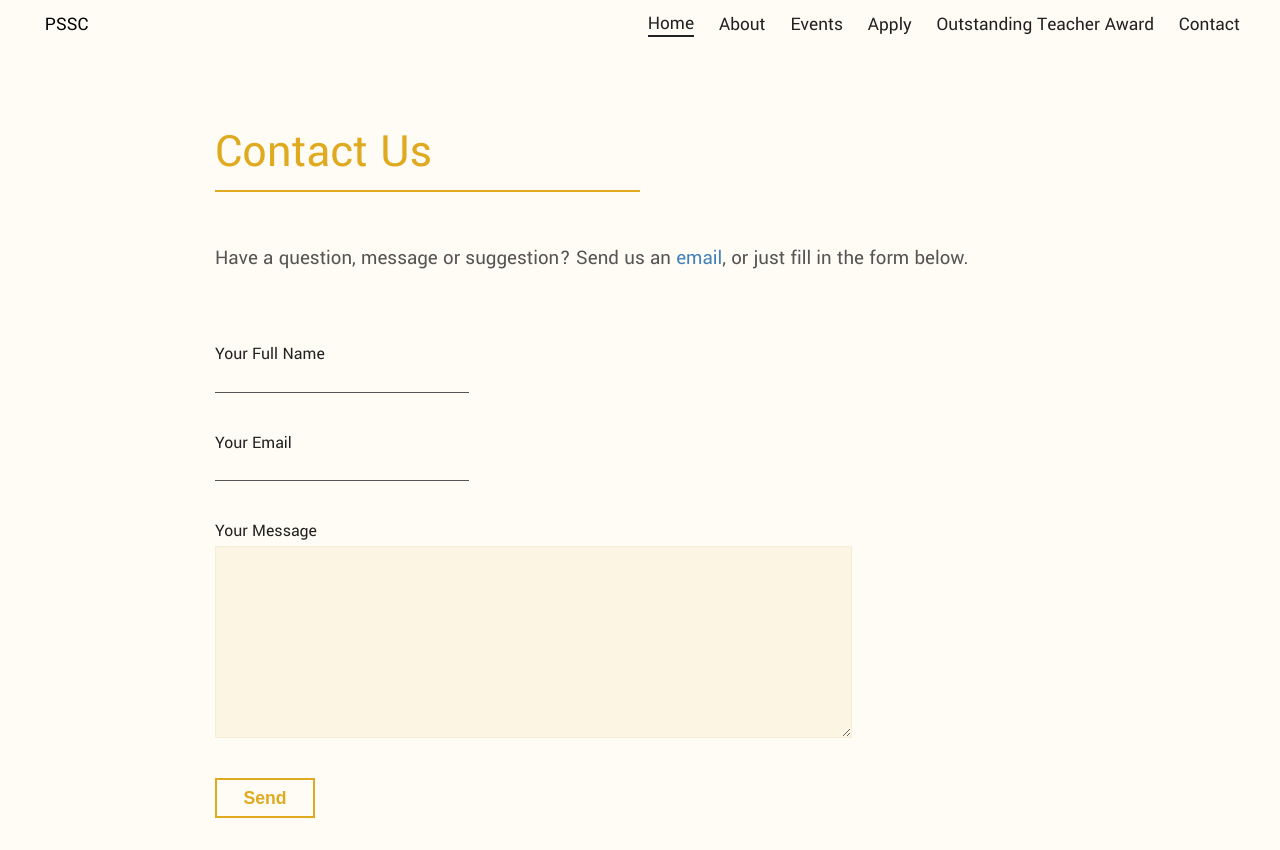
After one commit to Purdue-Science-Student-Council/website, a PHP site: page /contact.php in a window 1280 px wide. The commit adds this page. Run offline with PHP 8.4, Linux system fonts and the light colour scheme.

Commit message:
contact form done

```diff
--- a/about.php
+++ b/about.php
@@ -24,7 +24,6 @@
             </p>
 
         </div>
-        <div style="height: 100vh"></div>
         <script src="js/council.js"></script>
     </main>
 <?php include("partials/footer.php") ?>
--- /dev/null
+++ b/contact.php
@@ -0,0 +1,39 @@
+<?php include("partials/header.php") ?>
+    <main class="main-container">
+        <div class="page">
+
+            <h1 class="page-title">Contact Us</h1>
+            <hr class="page-divider">
+
+            <p class="page-text">
+                Have a question, message or suggestion? Send us an
+                <a class="page-text-a" href="mailto:purduesciencecouncil@gmail.com">email</a>, or just fill in the form below.
+            </p>
+
+            <div class="page-contact">
+                <!-- action script located in webmaster folder in google drive -->
+                <form id="gform" class="page-contact-form" method="POST" action="https://script.google.com/macros/s/AKfycbwuvyEbykPGCRRhwEhtuGiTZ7MbZIB1N7oR2bpLzic3qopkVnE/exec">
+                    <div class="page-contact-form-element">
+                        <label for="first_name" class="page-contact-form-element-label"> Your Full Name </label>
+                        <input id="full_name" type="text" name="fullName" class="page-contact-form-element-input">
+                    </div>
+
+                    <div class="page-contact-form-element">
+                        <label for="email" data-error="please enter an email" data-success="" class="page-contact-form-element-label">Your Email</label>
+                        <input id="email" type="email" name="email" class="page-contact-form-element-input">
+                    </div>
+
+                    <div class="page-contact-form-element">
+                        <label for="textarea1"  class="page-contact-form-element-label">Your Message</label>
+                        <textarea id="textarea1" name="message" class="page-contact-form-element-textarea"></textarea>
+                    </div>
+
+                    <div class="page-contact-form-element">
+                        <button type="submit" name="action" class="page-contact-form-element-button">Send</button>
+                    </div>
+                </form>
+            </div>
+        </div>
+        <script src="js/landing.js"></script>
+    </main>
+<?php include("partials/footer.php") ?>
--- a/styles/css/main.css
+++ b/styles/css/main.css
@@ -409,6 +409,7 @@ template {
   --gold-color: #e0aa20;
   --gray-color: #555555;
   --bg-color: #fffcf6;
+  --slightly-darker-bg-color: #fcf5e3;
   --nav-height: 50px; }
 
 /*---------------------------------------------*/
@@ -435,7 +436,7 @@ ul {
 .page {
   width: 850px;
   margin: 0 auto;
-  padding-top: 50px; }
+  padding-top: 75px; }
   .page-title {
     font-size: 3rem;
     font-weight: 500;
@@ -453,11 +454,21 @@ ul {
     line-height: 1.95rem;
     text-align: justify;
     color: var(--gray-color); }
+    .page-text-a {
+      text-decoration: none;
+      color: #4382b8; }
+      .page-text-a:hover, .page-text-a:focus {
+        color: #0a599c;
+        transition: all 0.3s ease-out; }
+      .page-text-a:active {
+        color: var(--gold-color); }
 
 @media screen and (max-width: 950px) {
   .page {
     width: 90%;
-    margin: 0 auto; } }
+    margin: 0 auto; }
+    .page-divider {
+      width: 90%; } }
 
 .nav {
   display: flex;
@@ -610,6 +621,10 @@ ul {
     font-size: 1.3rem;
     margin: 0; }
 
+@media screen and (max-width: 950px) {
+  .masthead {
+    height: auto; } }
+
 .page-council {
   width: 90%;
   margin: 0 auto;
@@ -667,13 +682,65 @@ ul {
   .page-table-td {
     padding: 10px; }
 
-.page-text-a {
-  text-decoration: none;
-  color: #4382b8; }
-  .page-text-a:hover, .page-text-a:focus {
-    color: #0a599c;
-    transition: all 0.3s ease-out; }
-  .page-text-a:active {
-    color: var(--gold-color); }
+.page-contact {
+  padding-top: 10px;
+  font-size: 1.1rem; }
+  .page-contact-form {
+    color: var(--dark-color); }
+    .page-contact-form-element {
+      display: block;
+      margin: 40px 0; }
+      .page-contact-form-element:focus-within {
+        color: var(--gold-color);
+        transition: all 0.2s ease-in; }
+      .page-contact-form-element-input {
+        display: block;
+        background: transparent;
+        border: none;
+        border-bottom: 1px solid var(--gray-color);
+        width: 250px; }
+        .page-contact-form-element-input:focus {
+          border-color: var(--gold-color);
+          border-width: 2px;
+          transition: all 0.2s ease-in;
+          color: var(--gray-color); }
+      .page-contact-form-element-label {
+        display: block;
+        margin: 5px 0; }
+      .page-contact-form-element-textarea {
+        display: block;
+        background: var(--slightly-darker-bg-color);
+        border: 1px solid #f7edd4;
+        width: 70%;
+        height: 150px;
+        color: var(--gray-color);
+        font-size: .9rem;
+        line-height: 1.3rem;
+        padding: 20px; }
+        .page-contact-form-element-textarea:focus {
+          border-color: var(--gold-color);
+          border-width: 2px;
+          transition: all 0.2s ease-in; }
+      .page-contact-form-element-button {
+        cursor: pointer;
+        display: block;
+        border: 2px solid var(--gold-color);
+        background: transparent;
+        color: var(--gold-color);
+        font-weight: bold;
+        width: 100px;
+        height: 40px; }
+        .page-contact-form-element-button:hover, .page-contact-form-element-button:focus {
+          background: var(--gold-color);
+          color: var(--bg-color);
+          transition: all 0.3s ease-in; }
+        .page-contact-form-element-button:active {
+          -webkit-box-shadow: inset 0px 0px 2px 2px #555555;
+          -moz-box-shadow: inset 0px 0px 2px 2px #555555;
+          box-shadow: inset 0px 0px 2px 2px #555555; }
+
+@media screen and (max-width: 950px) {
+  .page-contact-form-element-textarea {
+    width: calc(100% - 40px); } }
 
 /*# sourceMappingURL=main.css.map */
--- a/styles/sass/_index.scss
+++ b/styles/sass/_index.scss
@@ -22,3 +22,9 @@
     }
 
 }
+
+@media #{$max-tablet} {
+    .masthead {
+        height: auto;
+    }
+}
--- a/styles/sass/app.scss
+++ b/styles/sass/app.scss
@@ -27,7 +27,7 @@ ul {
 .page {
     width: 850px;
     margin: 0 auto;
-    padding-top: 50px;
+    padding-top: 75px;
 
     &-title {
         font-size: 3rem;
@@ -50,6 +50,20 @@ ul {
         line-height: 1.95rem;
         text-align: justify;
         color: $gray-color;
+
+        &-a {
+            text-decoration: none;
+            color: hsla(207.8, 46.4%, 49.3%, 1);
+
+            &:hover, &:focus {
+                color: hsla(207.7, 87.7%, 32.6%, 1);
+                transition: all 0.3s ease-out;
+            }
+
+            &:active {
+                color: $gold-color;
+            }
+        }
     }
 }
 
@@ -57,5 +71,9 @@ ul {
     .page {
         width: 90%;
         margin: 0 auto;
+
+        &-divider {
+            width: 90%;
+        }
     }
 }
--- /dev/null
+++ b/styles/sass/contact.scss
@@ -0,0 +1,86 @@
+.page-contact {
+    padding-top: 10px;
+    font-size: 1.1rem;
+    &-form {
+        color: $dark-color;
+        &-element {
+            display: block;
+            margin: 40px 0;
+
+            &:focus-within {
+                color: $gold-color;
+                transition: all 0.2s ease-in;
+            }
+
+            &-input {
+                display: block;
+                background: transparent;
+                border: none;
+                border-bottom: 1px solid $gray-color;
+                width: 250px;
+
+                &:focus {
+                    border-color: $gold-color;
+                    border-width: 2px;
+                    transition: all 0.2s ease-in;
+                    color: $gray-color;
+                }
+            }
+            &-label {
+                display: block;
+                margin: 5px 0;
+            }
+            &-textarea {
+                display: block;
+                background: $slightly-darker-bg-color;
+                border: 1px solid rgb(247, 237, 212);
+                width: 70%;
+                height: 150px;
+                color: $gray-color;
+                font-size: .9rem;
+                line-height: 1.3rem;
+                padding: 20px;
+
+                &:focus {
+                    border-color: $gold-color;
+                    border-width: 2px;
+                    transition: all 0.2s ease-in;
+                }
+            }
+            &-button {
+                cursor: pointer;
+                display: block;
+                border: 2px solid $gold-color;
+                background: transparent;
+                color: $gold-color;
+                font-weight: bold;
+                width: 100px;
+                height: 40px;
+
+                &:hover, &:focus {
+                    background: $gold-color;
+                    color: $bg-color;
+                    transition: all 0.3s ease-in;
+                }
+
+                &:active {
+                    -webkit-box-shadow: inset 0px 0px 2px 2px rgba(85,85,85,1);
+                    -moz-box-shadow: inset 0px 0px 2px 2px rgba(85,85,85,1);
+                    box-shadow: inset 0px 0px 2px 2px rgba(85,85,85,1);
+                }
+            }
+        }
+    }
+}
+
+@media #{$max-tablet} {
+    .page-contact {
+        &-form {
+            &-element {
+                &-textarea {
+                    width: calc(100% - 40px);
+                }
+            }
+        }
+    }
+}
--- a/styles/sass/main.scss
+++ b/styles/sass/main.scss
@@ -15,3 +15,4 @@
 @import "./_about.scss";
 @import "./ota.scss";
 @import "./apply.scss";
+@import "./contact.scss";
--- a/styles/sass/vars.scss
+++ b/styles/sass/vars.scss
@@ -6,7 +6,7 @@
     --gray-color: hsla(0, 0%, 33.3%, 1);
 
     --bg-color: hsla(43.2, 100%, 98.2%, 1);
-
+    --slightly-darker-bg-color:hsla(43.2, 79.5%, 93.9%, 1);
     //sizes
     --nav-height: 50px;
 }
@@ -20,6 +20,7 @@ $light-color: var(--light-color);
 $gold-color: var(--gold-color);
 $gray-color: var(--gray-color);
 $bg-color: var(--bg-color);
+$slightly-darker-bg-color: var(--slightly-darker-bg-color);
 
 // sizes
 $nav-height: #{var(--nav-height)};
```
Also changed, not shown: styles/sass/apply.scss (deleted, +0 -13 lines), 1 other file.
